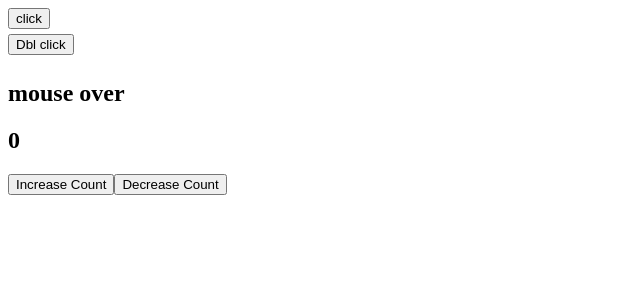
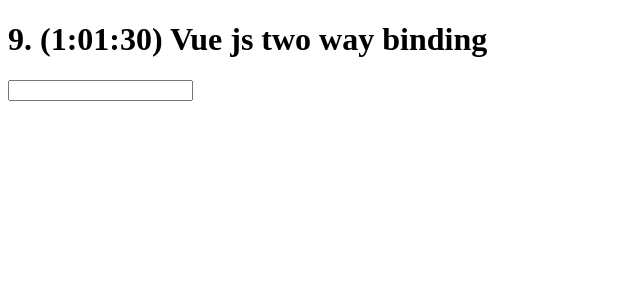
Before and after one commit to VIP114/vuejs-full-course-for-revise, a Vue app: page / in a window 1280 px wide. Shown: the top 300 px of the page, without its empty margins (0-640 px from the left). Built offline with nearby package versions, Linux system fonts and the light colour scheme.

Commit message:
9. (1:01:30) Vue js two way binding

```diff
--- a/src/App.vue
+++ b/src/App.vue
@@ -2,19 +2,22 @@
   <!-- <img alt="Vue logo" src="./assets/logo.png"> -->
   <!-- <HelloWorld msg="Welcome to Your Vue.js App"/> -->
   <!-- <home5/> -->
-  <Events8/>
+  <!-- <Events8/> -->
+  <TwoWayBinding9/>
 </template>
 
 <script>
 // import HelloWorld from './components/HelloWorld.vue'
 // import home5 from './components/home5'
-import Events8 from './components/Events8'
+// import Events8 from './components/Events8'
+import  TwoWayBinding9 from'./components/TwoWayBinding9'
 export default {
   name: 'App',
   components: {
     // HelloWorld,
     // home5,
-    Events8,
+    // Events8,
+    TwoWayBinding9,
   }
 }
 </script>
--- /dev/null
+++ b/src/components/TwoWayBinding9.vue
@@ -0,0 +1,18 @@
+<template>
+    <div>
+    <h1>9. (1:01:30) Vue js two way binding</h1>
+    <input type="text" v-model="data">
+    <h2>{{data}}</h2>
+    </div>
+</template>
+<script>
+export default {
+    name:'TwoWayBinding9',
+    data() {
+        return {
+            data: ''
+        }
+    },
+
+}
+</script>
```
